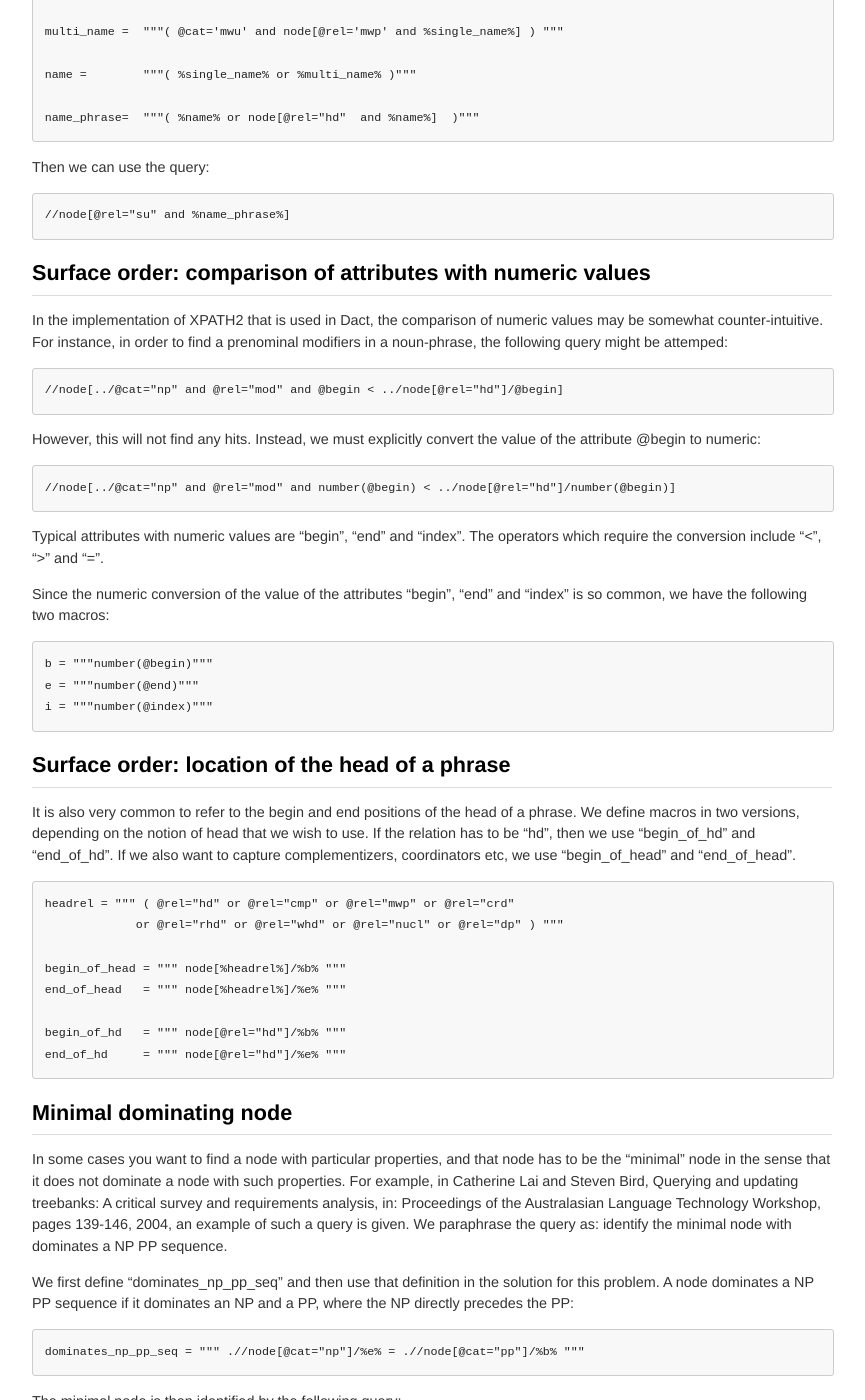
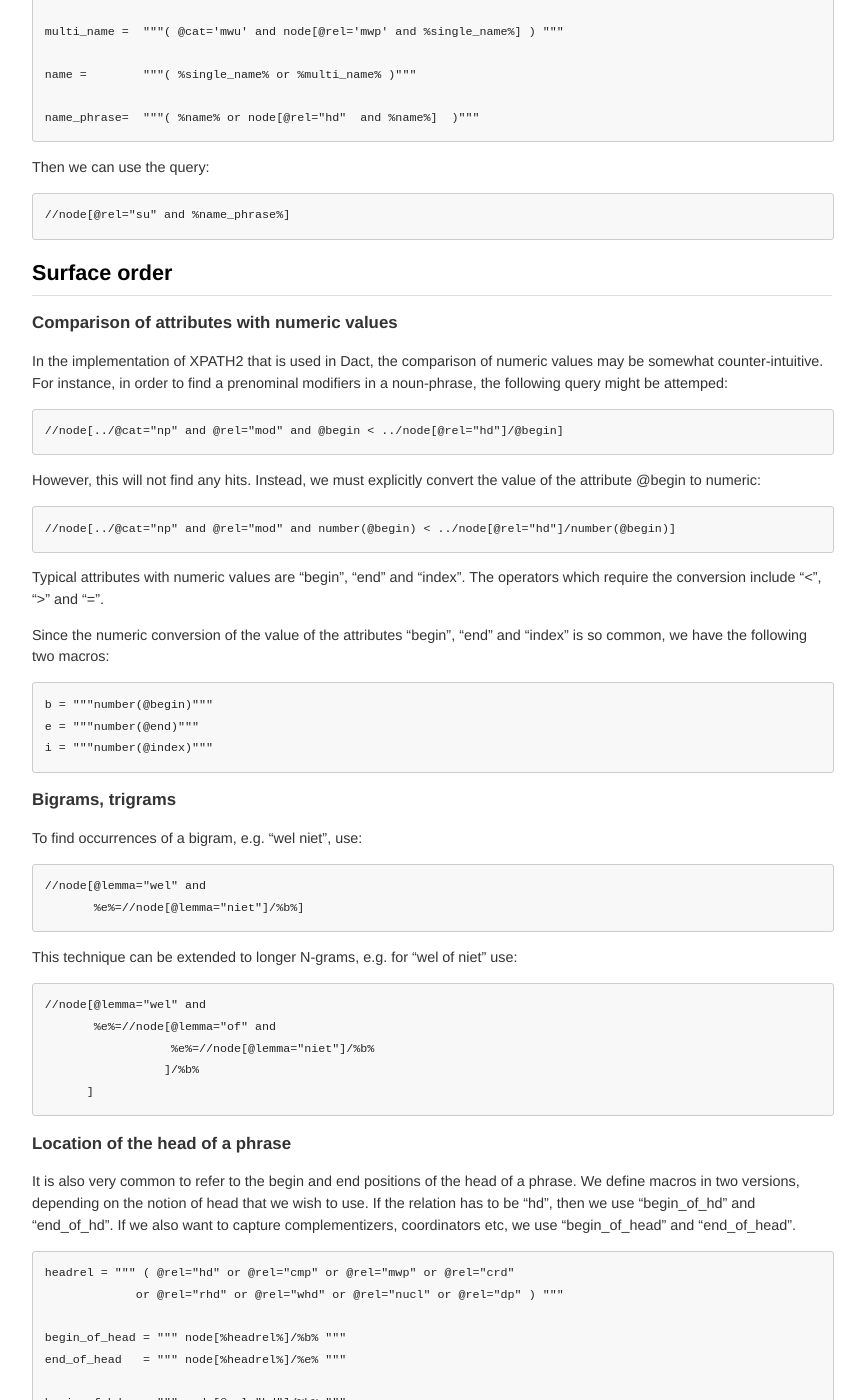
Before and after one commit to rug-compling/dact, a Jekyll site: the page built from cookbook/index.md, in a window 1280 px wide and 1400 px high, scrolled down 4183 px. Shown: the whole window, without its empty margins (208-1073 px from the left). Built offline with Jekyll 4.4.1, drawn with Linux system fonts in a browser that asks for light colours.

Commit message:
Update cookbook/index.md
surface order, Ngrams

```diff
--- a/cookbook/index.md
+++ b/cookbook/index.md
@@ -204,7 +204,9 @@ Then we can use the query:
 
     //node[@rel="su" and %name_phrase%]
 
-## Surface order: comparison of attributes with numeric values
+## Surface order
+
+### Comparison of attributes with numeric values
 
 In the implementation of XPATH2 that is used in Dact, the comparison of numeric values may be
 somewhat counter-intuitive. For instance, in order to find a prenominal modifiers in a noun-phrase,
@@ -227,7 +229,22 @@ have the following two macros:
     e = """number(@end)"""
     i = """number(@index)"""
 
-## Surface order: location of the head of a phrase
+### Bigrams, trigrams
+
+To find occurrences of a bigram, e.g. "wel niet", use:
+
+    //node[@lemma="wel" and
+           %e%=//node[@lemma="niet"]/%b%]
+
+This technique can be extended to longer N-grams, e.g. for "wel of niet" use:
+
+    //node[@lemma="wel" and
+           %e%=//node[@lemma="of" and
+                      %e%=//node[@lemma="niet"]/%b%
+                     ]/%b%
+          ]
+
+### Location of the head of a phrase
 
 It is also very common to refer to the begin and end positions of the head of a phrase. We define
 macros in two versions, depending on the notion of head that we wish to use. If the relation has to be "hd",
```
